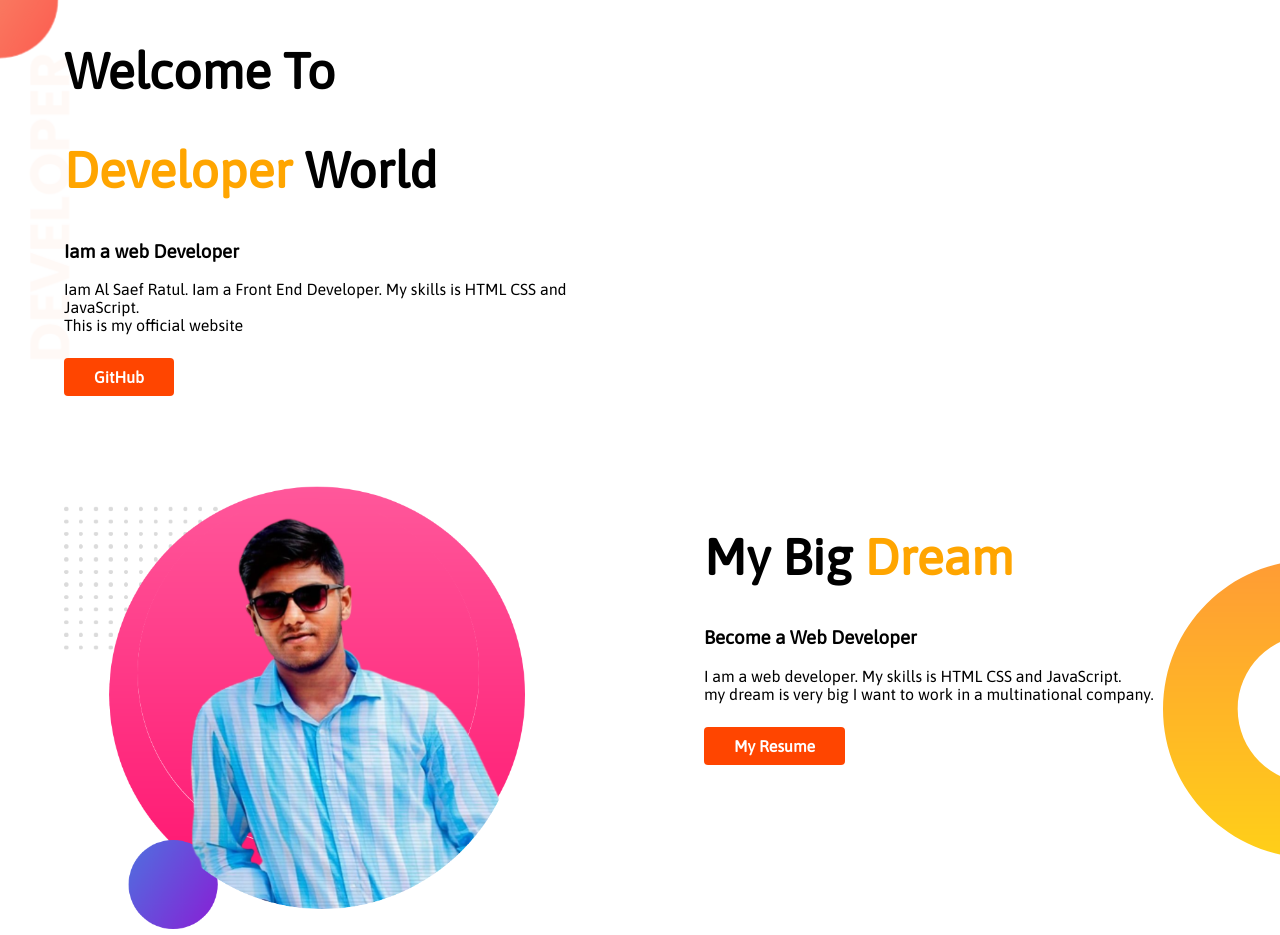
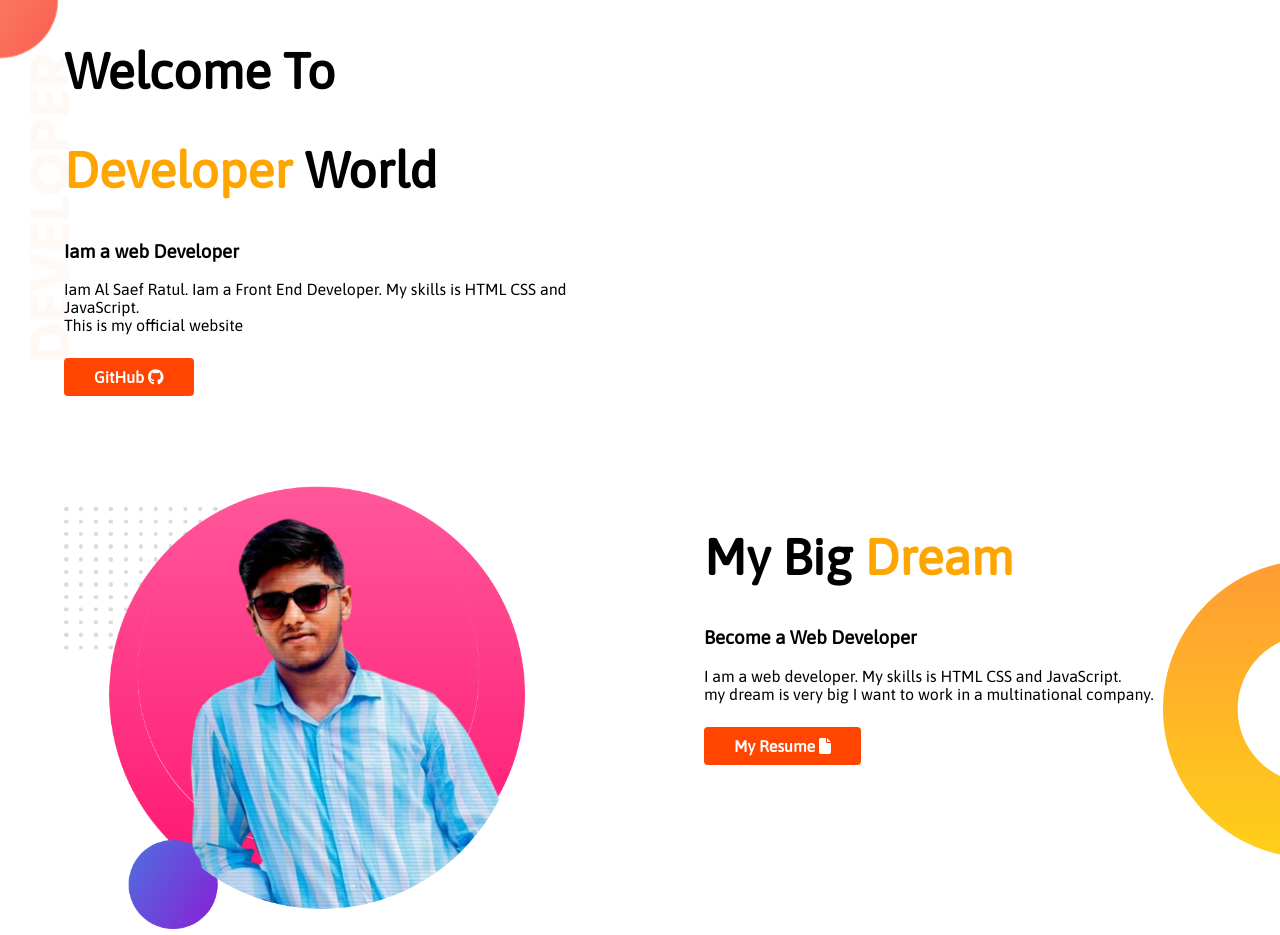
Before and after one commit to Alsaef/developer, a plain HTML site: page index.html in a window 1280 px wide. Shown: the top 935 px of the page. Drawn offline with Linux system fonts and the light colour scheme.

Commit message:
developer

```diff
--- a/index.html
+++ b/index.html
@@ -11,6 +11,7 @@
     <link rel="preconnect" href="https://fonts.googleapis.com">
     <link rel="preconnect" href="https://fonts.gstatic.com" crossorigin>
     <link href="https://fonts.googleapis.com/css2?family=Asap&family=Libre+Baskerville&display=swap" rel="stylesheet">
+    <link rel="stylesheet" href="https://cdnjs.cloudflare.com/ajax/libs/font-awesome/6.3.0/css/all.min.css" integrity="sha512-SzlrxWUlpfuzQ+pcUCosxcglQRNAq/DZjVsC0lE40xsADsfeQoEypE+enwcOiGjk/bSuGGKHEyjSoQ1zVisanQ==" crossorigin="anonymous" referrerpolicy="no-referrer" />
 </head>
 
 <body>
@@ -20,7 +21,7 @@
         <h1> <span class="span-orange"> Developer</span> World</h1>
         <h3> Iam a web Developer</h3>
         <p> Iam Al Saef Ratul. Iam a Front End Developer. My skills is HTML CSS and JavaScript. <br> This is my official website </p> <br>
-        <a target="_blank" href="https://github.com/">GitHub</a>
+        <a target="_blank" href="https://github.com/">GitHub <i class="fa-brands fa-github"></i></a>
     </div>
     <div class="haf-with">
         <img src="images/ratul bg.png" alt="">
@@ -34,7 +35,7 @@
             <h1> My Big <span class="span-orange">Dream</span></h1>
             <h3>Become a Web Developer</h3>
             <p>I am a web developer. My skills is HTML CSS and JavaScript. <br> my dream is very big I want to work in a multinational company.</p> <br>
-            <a target="_blank" href="https://drive.google.com/drive/folders/1aI_8kJ1NIcTVP0jpnxF2inQZ_AMVnyO8">My Resume</a>
+            <a target="_blank" href="https://drive.google.com/drive/folders/1aI_8kJ1NIcTVP0jpnxF2inQZ_AMVnyO8">My Resume  <i class="fa-solid fa-file"></i></a>
         </div>
    </section>
    <section class="experience">
```
